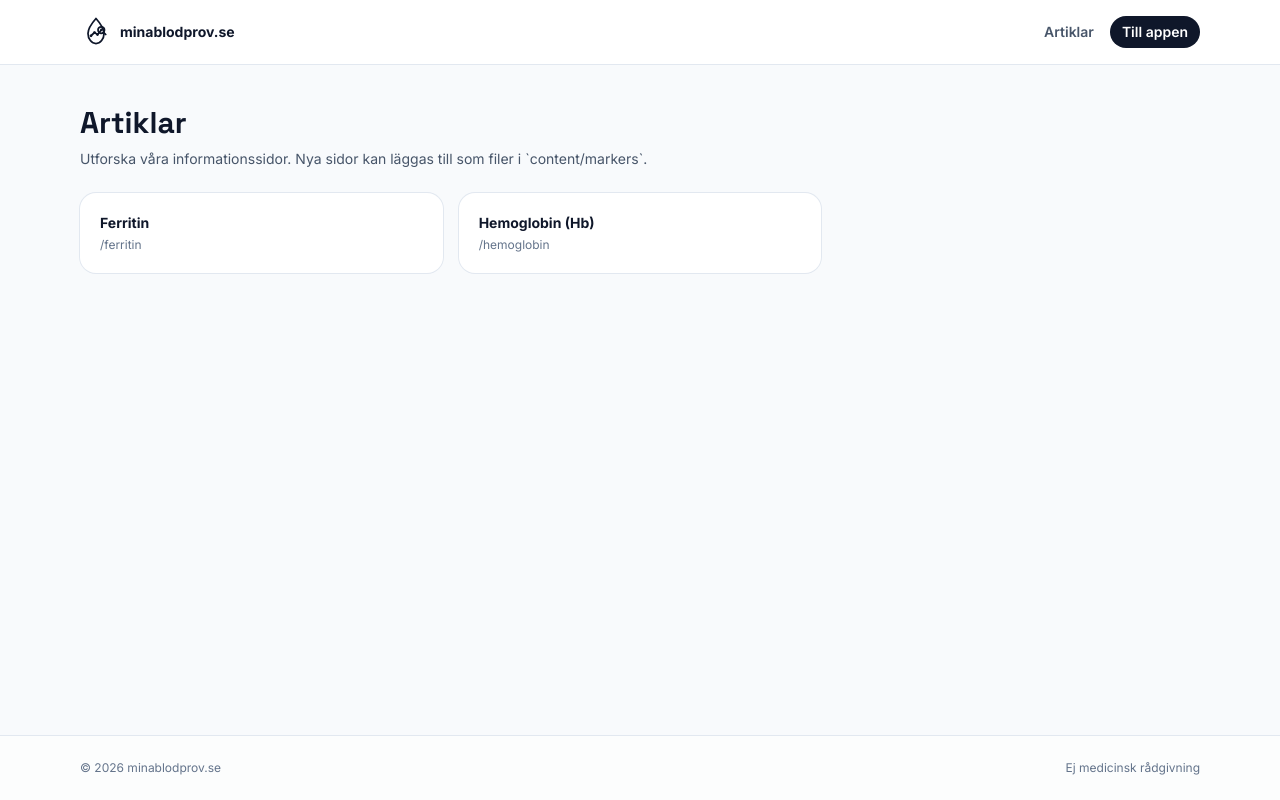
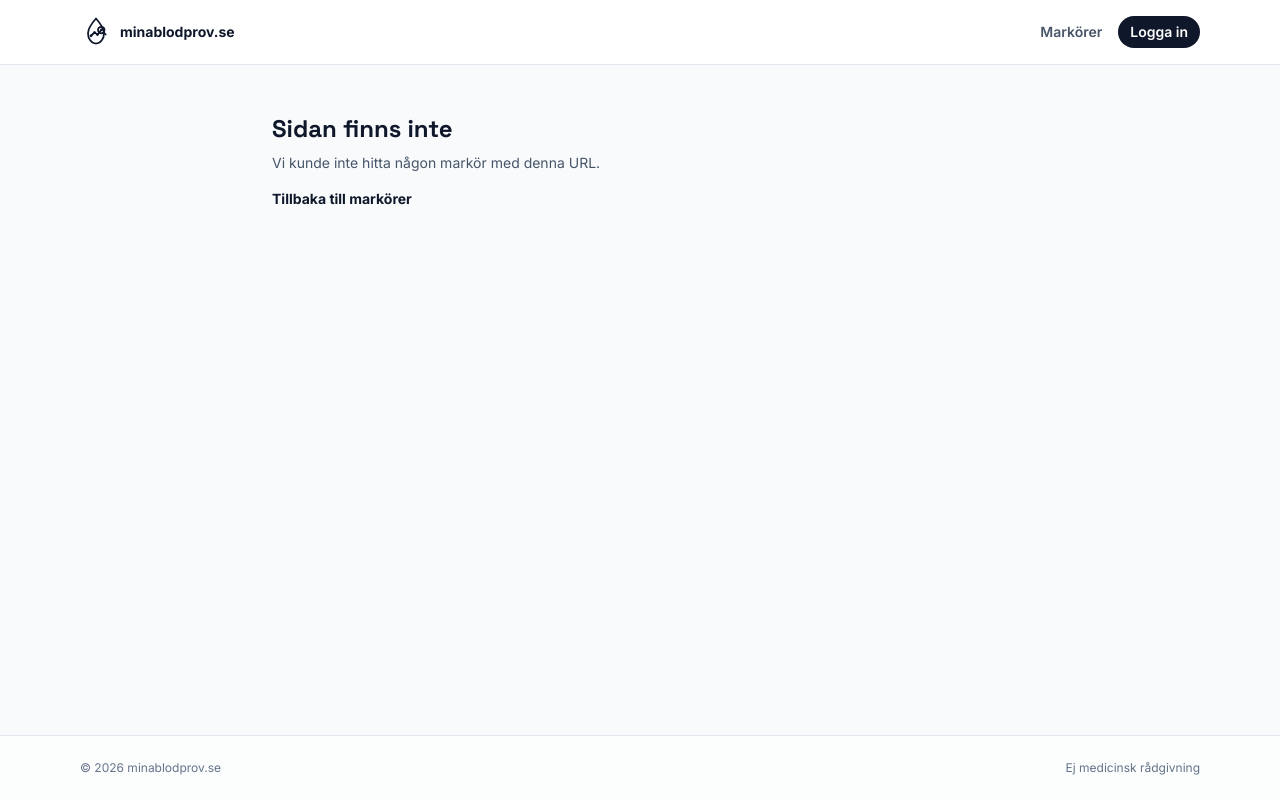
Before and after one commit to pto-agi/minablodprov, a React (Vite) app: page /artiklar in a window 1280 px wide. Built offline with nearby package versions, Linux system fonts and the light colour scheme.

Commit message:
Revert "Route app as homepage and add articles section"
This reverts commit 9b9245ffa7eb408a6e6625d38e1f794b1b9c42e0.

```diff
--- a/App.tsx
+++ b/App.tsx
@@ -1399,7 +1399,6 @@ const App: React.FC = () => {
           loading={loadingData}
           onSignOut={handleSignOut}
           onOpenTimeline={() => { /* No-op in header, timeline is in Account */ }}
-        articlesHref="/artiklar"
         />
         <main className="flex-1 pt-16">
           <DetailView
@@ -1460,7 +1459,6 @@ const App: React.FC = () => {
         loading={loadingData}
         onOpenTimeline={() => { /* No-op */ }}
         onSignOut={handleSignOut}
-        articlesHref="/artiklar"
       />
 
       <main className="flex-1 max-w-6xl mx-auto px-4 pt-24 pb-12 w-full relative z-10" id="marker-list-top">
--- a/components/Header.tsx
+++ b/components/Header.tsx
@@ -11,7 +11,6 @@ interface Props {
   onRefresh?: () => Promise<void> | void;
   onSignOut?: () => Promise<void> | void;
   onOpenTimeline?: () => void;
-  articlesHref?: string;
 }
 
 const cx = (...classes: Array<string | false | null | undefined>) => classes.filter(Boolean).join(' ');
@@ -43,8 +42,7 @@ const Header: React.FC<Props> = ({
   activeTab,
   onNavigate,
   loading,
-  onRefresh,
-  articlesHref
+  onRefresh
 }) => {
 
   const navItems: { id: NavTab; label: string }[] = [
@@ -103,14 +101,6 @@ const Header: React.FC<Props> = ({
 
         {/* RIGHT ACTIONS */}
         <div className="flex items-center justify-end gap-2 shrink-0">
-          {articlesHref && (
-            <a
-              href={articlesHref}
-              className="hidden sm:inline-flex items-center px-3 py-2 rounded-full text-xs font-bold bg-white text-slate-600 border border-slate-200 hover:border-slate-300 hover:text-slate-900"
-            >
-              Artiklar
-            </a>
-          )}
           {onRefresh && (
              <button
                 onClick={onRefresh}
--- a/index.tsx
+++ b/index.tsx
@@ -2,6 +2,7 @@ import React, { Suspense } from 'react';
 import ReactDOM from 'react-dom/client';
 import { BrowserRouter, Navigate, Route, Routes } from 'react-router-dom';
 import SiteLayout from './pages/SiteLayout';
+import MarketingHome from './pages/MarketingHome';
 import MarkerIndex from './pages/MarkerIndex';
 import MarkerDoc from './pages/MarkerDoc';
 import NotFound from './pages/NotFound';
@@ -41,13 +42,14 @@ const bootstrap = async () => {
       <React.StrictMode>
         <BrowserRouter>
           <Routes>
-            <Route path="/" element={<Navigate to="/app" replace />} />
+            <Route element={<SiteLayout />}>
+              <Route index element={<MarketingHome />} />
+              <Route path="/markorer" element={<MarkerIndex />} />
+              <Route path="/:slug" element={<MarkerDoc />} />
+            </Route>
             <Route path="/app/*" element={<AppRoute />} />
-            <Route path="/artiklar" element={<SiteLayout />}>
-              <Route index element={<MarkerIndex />} />
-              <Route path=":slug" element={<MarkerDoc />} />
-            </Route>
             <Route path="*" element={<NotFound />} />
+            <Route path="/home" element={<Navigate to="/" replace />} />
           </Routes>
         </BrowserRouter>
       </React.StrictMode>
--- a/pages/MarkerDoc.tsx
+++ b/pages/MarkerDoc.tsx
@@ -11,10 +11,10 @@ const MarkerDoc: React.FC = () => {
       <section className="max-w-3xl mx-auto px-4 py-12">
         <h1 className="text-2xl font-display font-bold text-slate-900">Sidan finns inte</h1>
         <p className="text-sm text-slate-600 mt-2">
-          Vi kunde inte hitta någon artikel med denna URL.
+          Vi kunde inte hitta någon markör med denna URL.
         </p>
-        <Link to="/artiklar" className="inline-block mt-4 text-sm font-bold text-slate-900">
-          Tillbaka till artiklar
+        <Link to="/markorer" className="inline-block mt-4 text-sm font-bold text-slate-900">
+          Tillbaka till markörer
         </Link>
       </section>
     );
@@ -23,7 +23,7 @@ const MarkerDoc: React.FC = () => {
   return (
     <section className="max-w-3xl mx-auto px-4 py-12">
       <div className="text-xs text-slate-500 mb-3">
-        <Link to="/artiklar" className="hover:text-slate-900">Artiklar</Link> / {doc.slug}
+        <Link to="/markorer" className="hover:text-slate-900">Markörer</Link> / {doc.slug}
       </div>
       <article
         className="prose prose-slate max-w-none bg-white rounded-2xl ring-1 ring-slate-200 p-6"
--- a/pages/MarkerIndex.tsx
+++ b/pages/MarkerIndex.tsx
@@ -6,9 +6,10 @@ const MarkerIndex: React.FC = () => {
   return (
     <section className="max-w-6xl mx-auto px-4 py-10">
       <div className="mb-6">
-        <h1 className="text-2xl md:text-3xl font-display font-bold text-slate-900">Artiklar</h1>
+        <h1 className="text-2xl md:text-3xl font-display font-bold text-slate-900">Markörer</h1>
         <p className="text-sm text-slate-600 mt-2">
-          Utforska våra informationssidor. Nya sidor kan läggas till som filer i `content/markers`.
+          Utforska våra informationssidor för varje markör. Nya sidor kan läggas till som filer i
+          `content/markers`.
         </p>
       </div>
 
@@ -16,7 +17,7 @@ const MarkerIndex: React.FC = () => {
         {markerDocs.map((doc) => (
           <Link
             key={doc.slug}
-            to={`/artiklar/${doc.slug}`}
+            to={`/${doc.slug}`}
             className="rounded-2xl bg-white ring-1 ring-slate-200 p-5 hover:ring-slate-300 transition-shadow"
           >
             <div className="text-sm font-bold text-slate-900">{doc.title}</div>
--- /dev/null
+++ b/pages/MarketingHome.tsx
@@ -0,0 +1,43 @@
+import React from 'react';
+import { Link } from 'react-router-dom';
+
+const MarketingHome: React.FC = () => {
+  return (
+    <section className="max-w-6xl mx-auto px-4 py-12">
+      <div className="rounded-[2.5rem] bg-white shadow-sm ring-1 ring-slate-200 p-8 md:p-12">
+        <div className="max-w-2xl">
+          <h1 className="text-3xl md:text-4xl font-display font-bold text-slate-900">
+            Spåra dina biomarkörer och bygg en åtgärdsplan.
+          </h1>
+          <p className="mt-3 text-slate-600 text-sm md:text-base">
+            Få tydlig översikt, historik och mål för varje markör. Utforska vårt växande
+            kunskapsarkiv för att förstå vad värdena betyder.
+          </p>
+          <div className="mt-6 flex flex-wrap gap-3">
+            <Link to="/app" className="px-5 py-2.5 rounded-full bg-slate-900 text-white text-sm font-bold">
+              Logga in
+            </Link>
+            <Link to="/markorer" className="px-5 py-2.5 rounded-full bg-slate-100 text-slate-900 text-sm font-bold">
+              Utforska markörer
+            </Link>
+          </div>
+        </div>
+      </div>
+
+      <div className="mt-10 grid md:grid-cols-3 gap-4">
+        {[
+          { title: 'Översikt', body: 'Se avvikelser, trender och optimeringsgrad i realtid.' },
+          { title: 'Åtgärdsplan', body: 'Skapa mål, koppla markörer och följ upp.' },
+          { title: 'Kunskapsarkiv', body: 'SEO‑vänliga sidor per markör med förklaringar.' },
+        ].map((c) => (
+          <div key={c.title} className="bg-white rounded-2xl p-6 ring-1 ring-slate-200">
+            <div className="text-sm font-bold text-slate-900">{c.title}</div>
+            <div className="text-sm text-slate-600 mt-2">{c.body}</div>
+          </div>
+        ))}
+      </div>
+    </section>
+  );
+};
+
+export default MarketingHome;
--- a/pages/SiteLayout.tsx
+++ b/pages/SiteLayout.tsx
@@ -12,8 +12,8 @@ const SiteLayout: React.FC = () => {
             <span className="text-sm font-bold text-slate-900">minablodprov.se</span>
           </Link>
           <nav className="flex items-center gap-4 text-sm font-semibold text-slate-600">
-            <Link to="/artiklar" className="hover:text-slate-900">Artiklar</Link>
-            <Link to="/app" className="px-3 py-1.5 rounded-full bg-slate-900 text-white">Till appen</Link>
+            <Link to="/markorer" className="hover:text-slate-900">Markörer</Link>
+            <Link to="/app" className="px-3 py-1.5 rounded-full bg-slate-900 text-white">Logga in</Link>
           </nav>
         </div>
       </header>
```
Also changed, not shown: 1 other file (tests, documents, lock files or other folders). Lines whose indentation alone changed are shown as unchanged.
